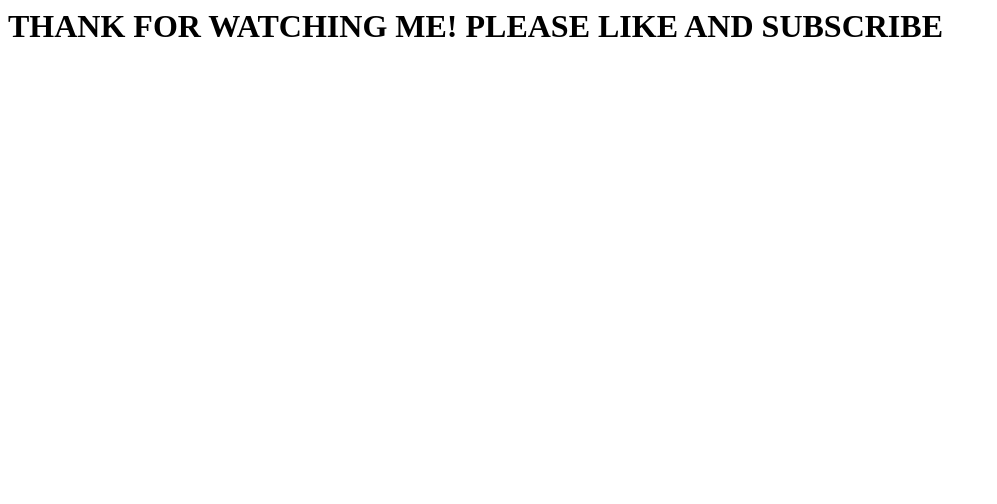
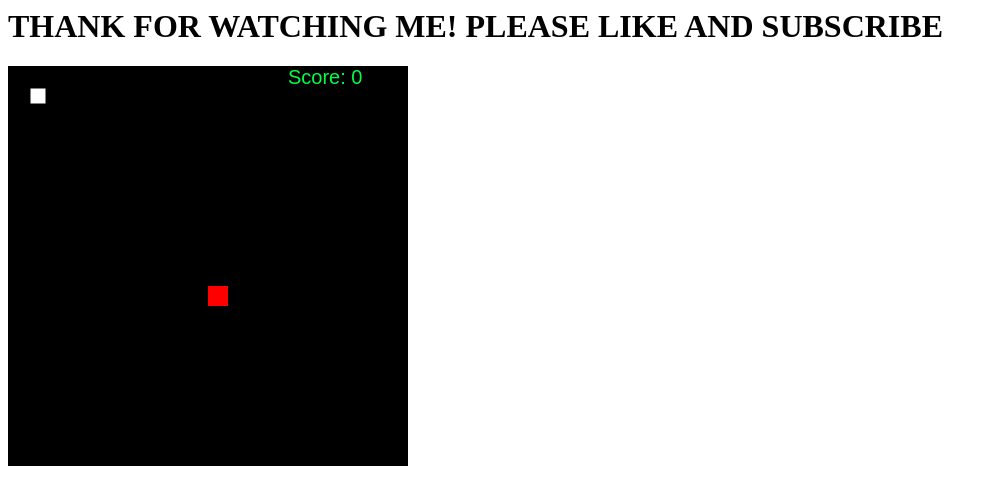
Before and after one commit to servetgulnaroglu/ytb_snake_js, a plain HTML site: page snake.html in a window 1280 px wide. Shown: the whole page, without its empty margins (0-997 px from the left). Drawn offline with Linux system fonts and the light colour scheme.

Commit message:
Updated script src
Changed the script src to match the update to game.js

```diff
--- a/snake.html
+++ b/snake.html
@@ -6,6 +6,6 @@
     <body>
         <h1> THANK FOR WATCHING ME! PLEASE LIKE AND SUBSCRIBE</h1>
         <canvas id="canvas" width="400" height="400"></canvas>
-        <script src="snake.js"></script>
+        <script src="game.js"></script>
     </body>
 </html>
```
